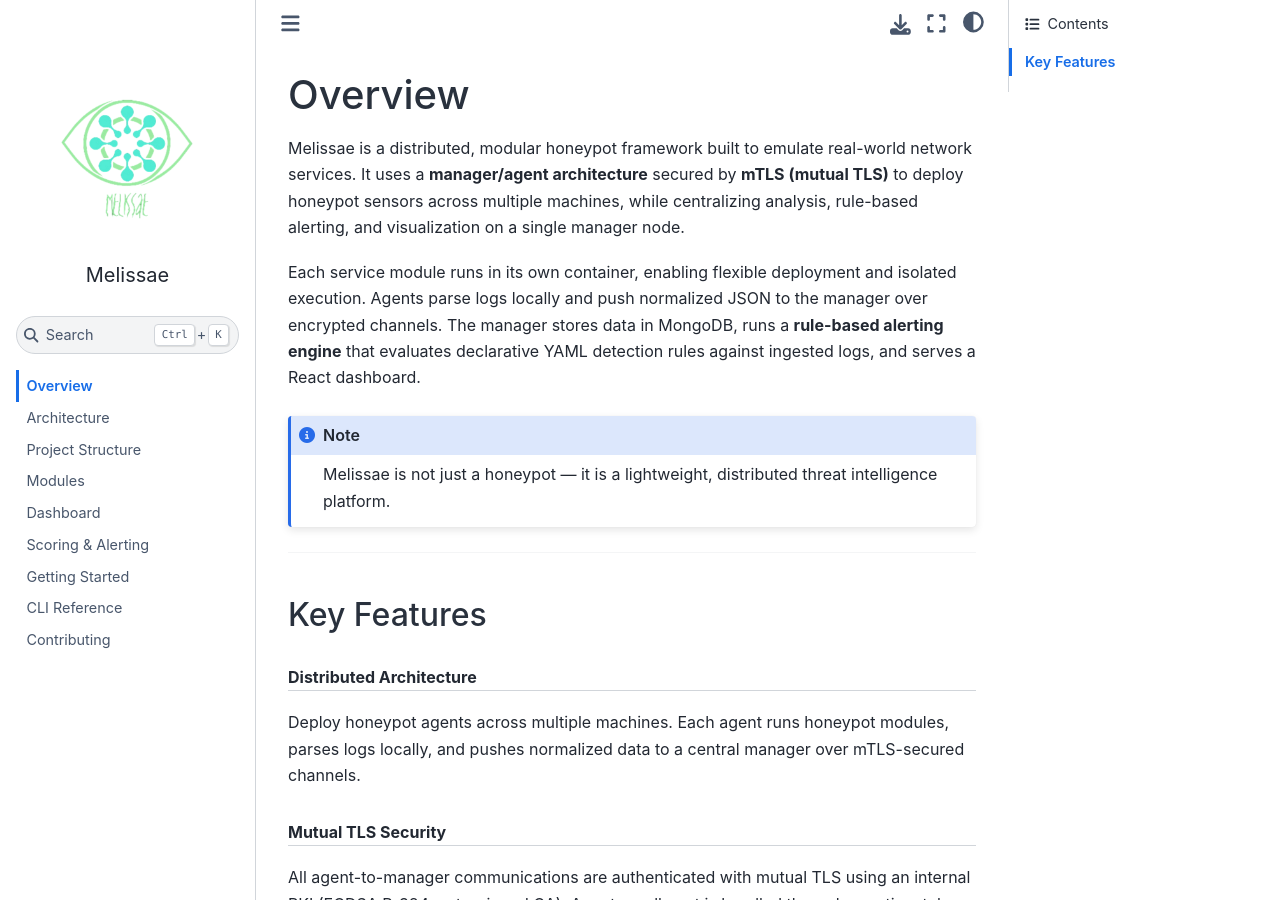
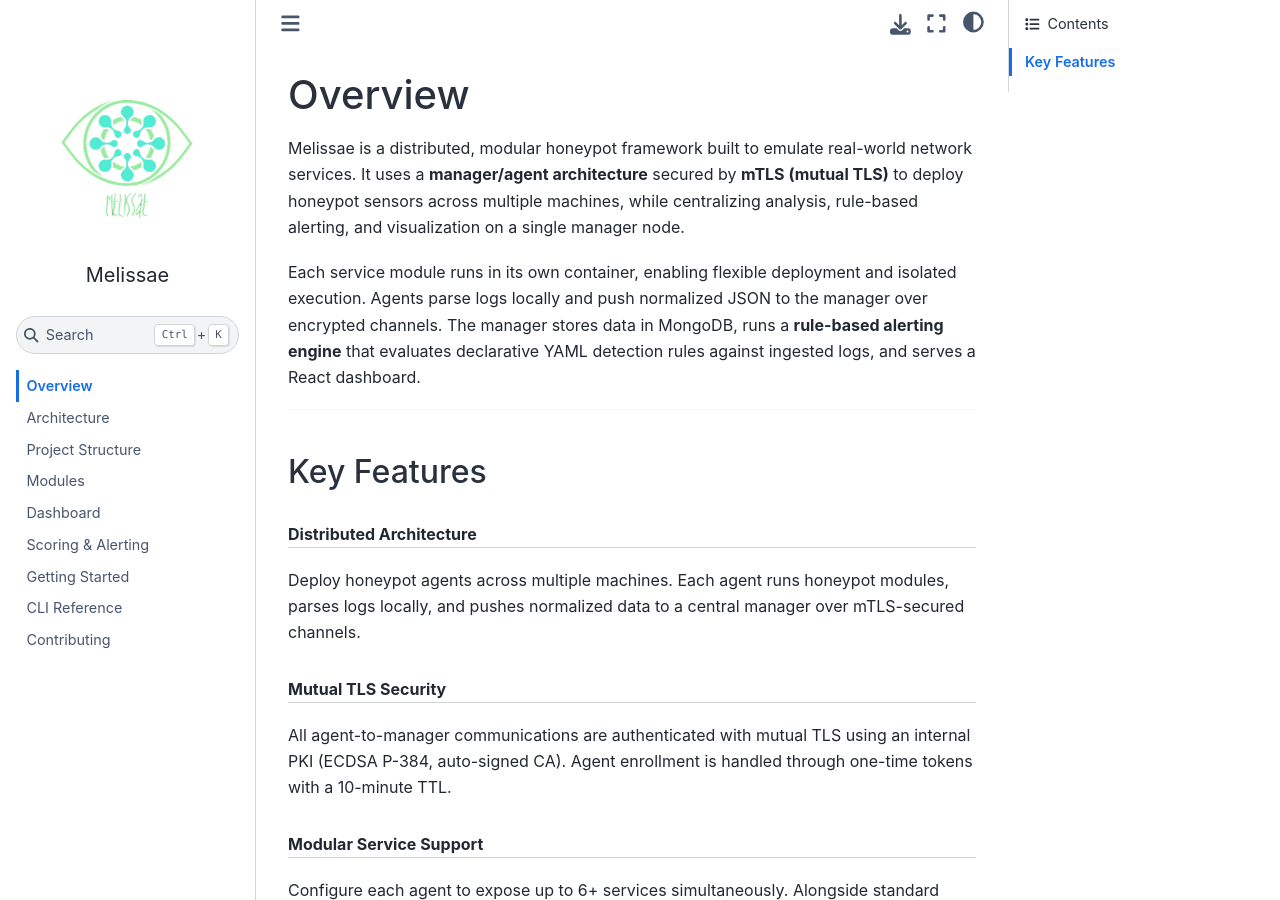
Before and after one commit to ilostmypassword/Melissae-Documentation, a Sphinx documentation site: the page built from docs/source/overview.rst, in a window 1280 px wide and 900 px high. Built offline with Sphinx 7.4.7 and the Sphinx Book theme 1.1.4, drawn with Linux system fonts in a browser that asks for light colours.

Commit message:
Update doc
Removed note about Melissae being a threat intelligence platform.

```diff
--- a/docs/source/overview.rst
+++ b/docs/source/overview.rst
@@ -4,10 +4,6 @@ Overview
 Melissae is a distributed, modular honeypot framework built to emulate real-world network services. It uses a **manager/agent architecture** secured by **mTLS (mutual TLS)** to deploy honeypot sensors across multiple machines, while centralizing analysis, rule-based alerting, and visualization on a single manager node.
 
 Each service module runs in its own container, enabling flexible deployment and isolated execution. Agents parse logs locally and push normalized JSON to the manager over encrypted channels. The manager stores data in MongoDB, runs a **rule-based alerting engine** that evaluates declarative YAML detection rules against ingested logs, and serves a React dashboard.
-
-.. note::
-
-   Melissae is not just a honeypot — it is a lightweight, distributed threat intelligence platform.
 
 ----
 
```
